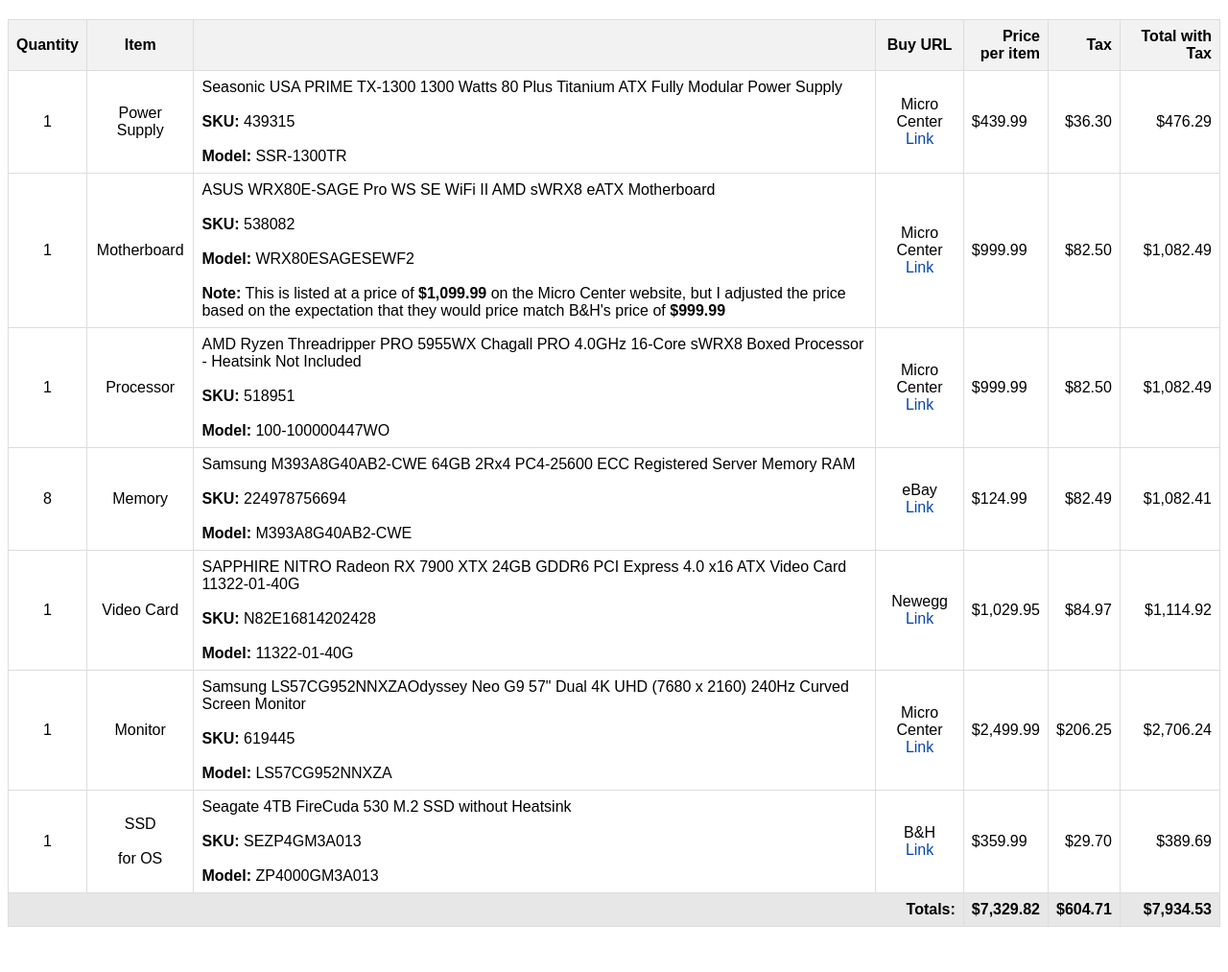
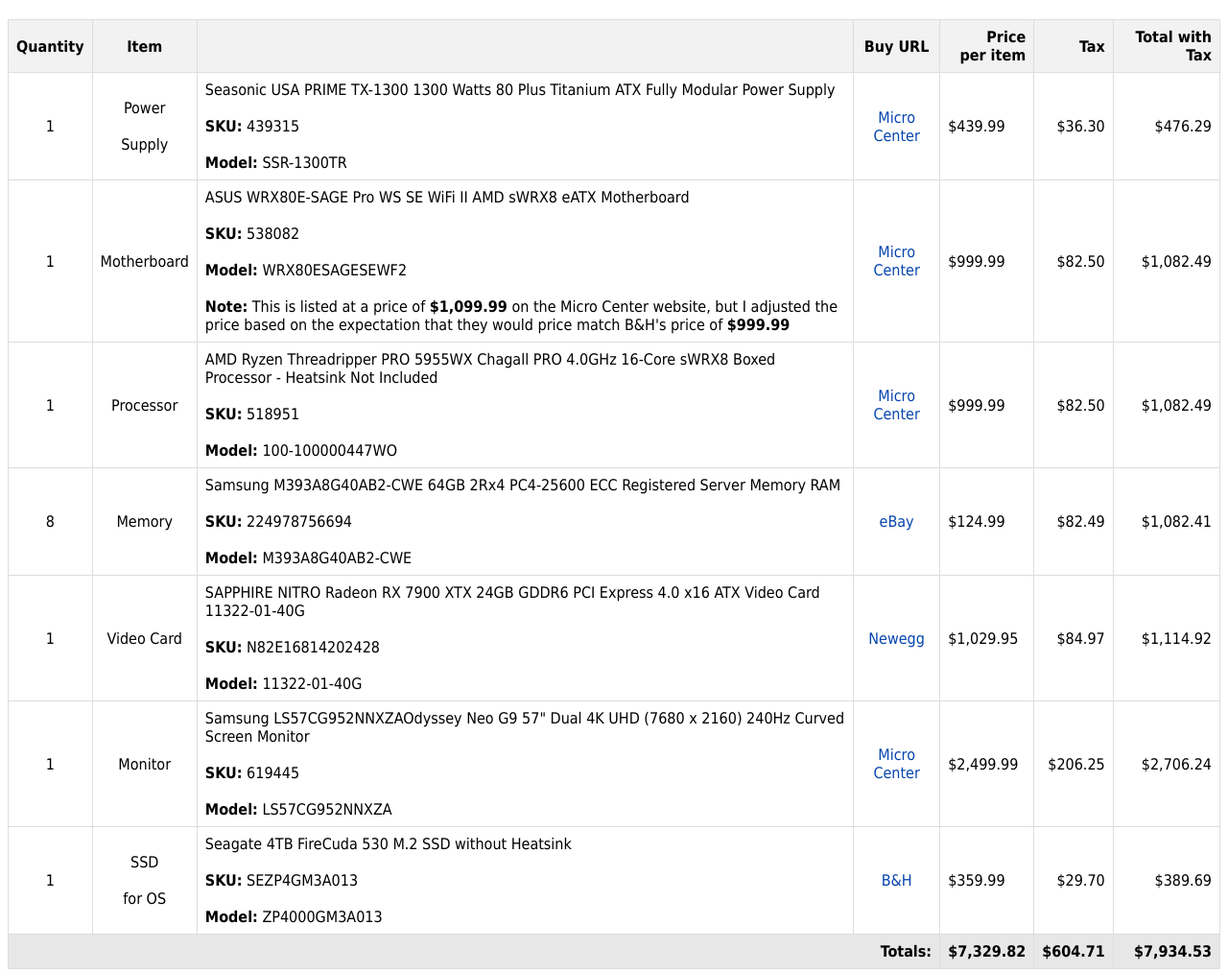
Before and after one commit to jesterjunk/2023_computer_upgrade_parts_list, a plain HTML site: page index.html in a window 1280 px wide. Shown: the whole page at 96% size. Before the commit the page ends 974 px from the top, so only its background shows below. Drawn offline with Linux system fonts and the light colour scheme.

Commit message:
Add files via upload

```diff
--- a/data.json
+++ b/data.json
@@ -1,7 +1,7 @@
 [
     {
         "qty": 1,
-        "item": "Power Supply",
+        "item": "Power<br><br>Supply",
         "title": "Seasonic USA PRIME TX-1300 1300 Watts 80 Plus Titanium ATX Fully Modular Power Supply",
         "store_name": "Micro Center",
         "buy_url": "https://www.microcenter.com/product/653006/seasonic-usa-prime-tx-1300-1300-watts-80-plus-titanium-atx-fully-modular-power-supply",
--- a/script.js
+++ b/script.js
@@ -60,8 +60,7 @@ const createTableRow = (itemData, taxRate) => {
       ${additionalInfo}
     </td>
     <td class="StoreURL">
-      <span class="StoreName">${itemData.store_name}</span><br>
-      <a href="${itemData.buy_url}">Link</a>
+      <span class="StoreName"><a href="${itemData.buy_url}">${itemData.store_name}</a></span><br>
     </td>
     <td>${formatCurrency(itemData.price)}</td>
     <td class="Tax">${formatCurrency(taxAmount)}</td>
--- a/styles.css
+++ b/styles.css
@@ -1,5 +1,5 @@
 body {
-    font-family: Arial, sans-serif;
+    font-family: Tahoma, Geneva, sans-serif;
 }
 
 #computerPartsTable {
```
Also changed, not shown: 1 other file.
